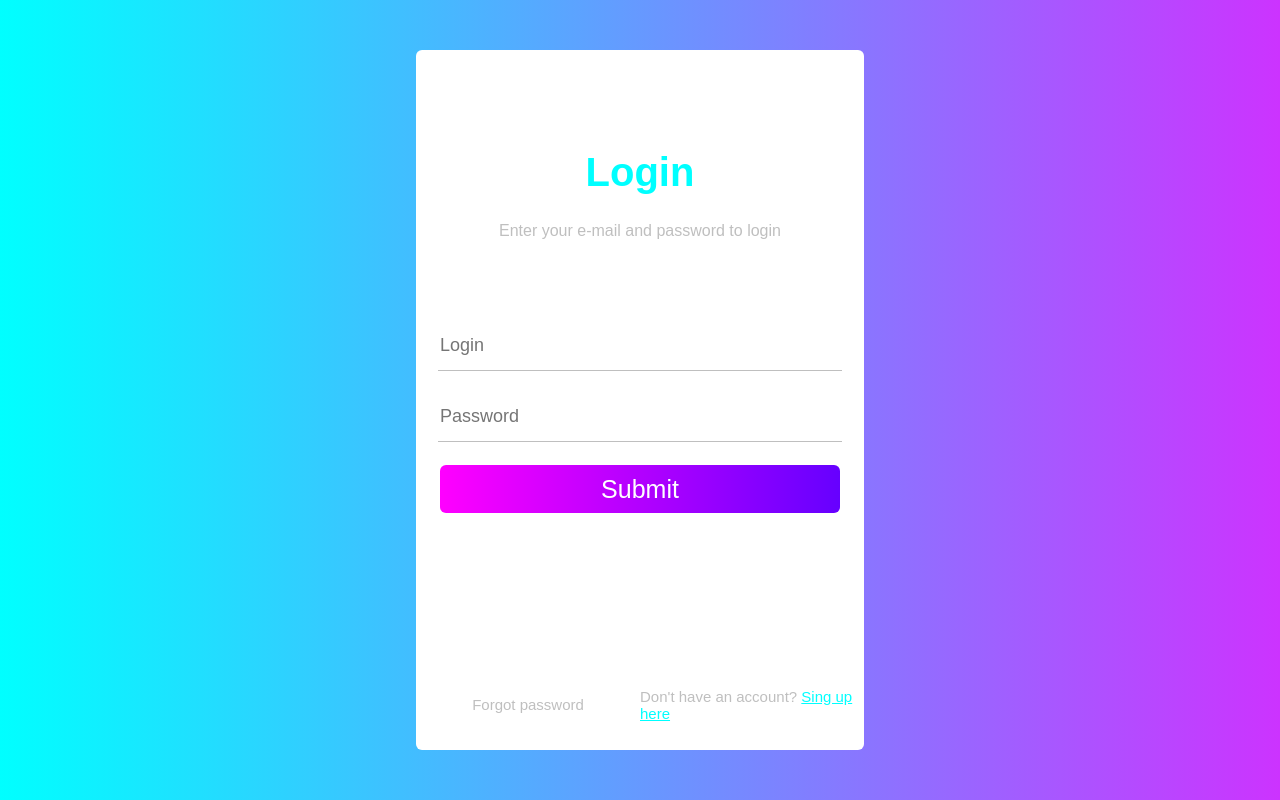
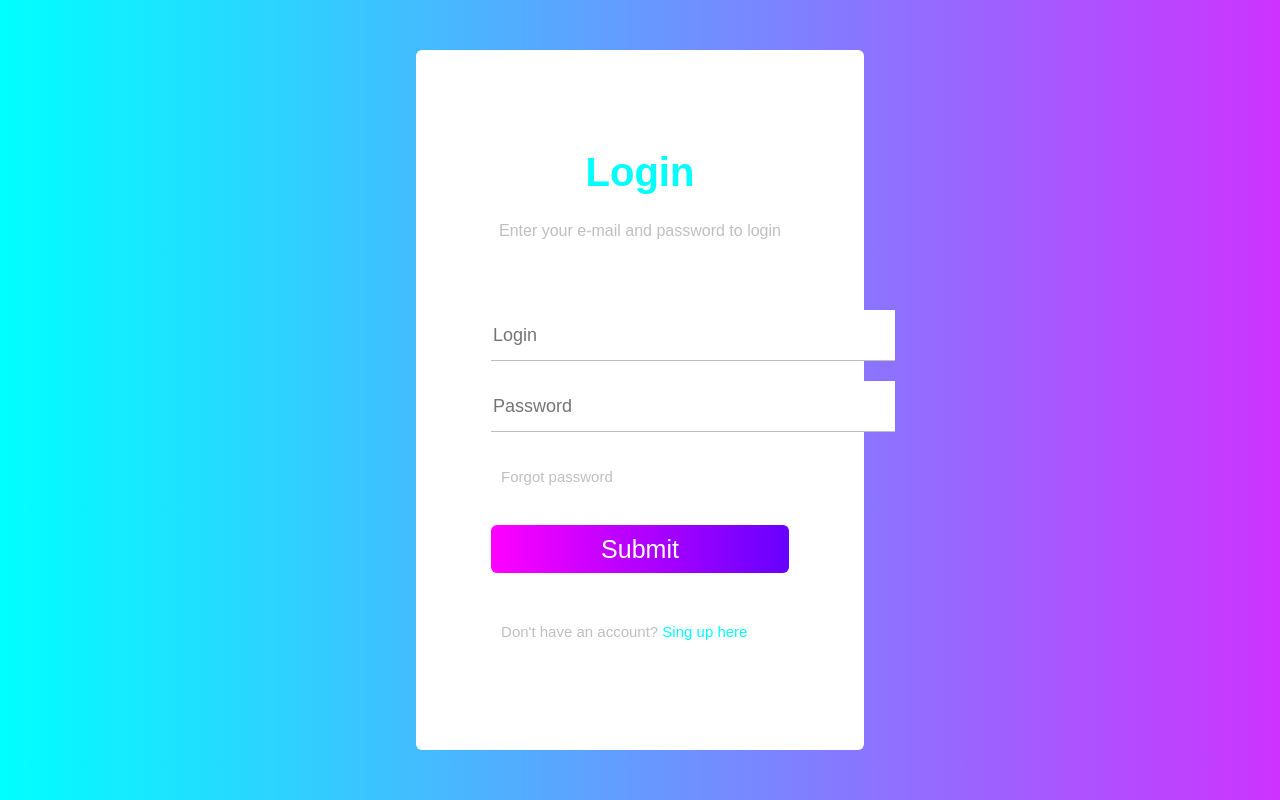
Before and after one commit to JanKolo04/task-table, a PHP site: page /login.html in a window 1280 px wide. Run offline with PHP 8.4, Linux system fonts and the light colour scheme.

Commit message:
perfect forontend for login page

```diff
--- a/login-style.css
+++ b/login-style.css
@@ -37,14 +37,20 @@
 }
 
 
+.allStuff {
+	margin-top: 50px;
+	height: 350px;
+	width: 66.5%;
+	margin-right: auto;
+	margin-left: auto;
+}
+
+
 .login {
-	display: block;
     font-size: 18px;
     line-height: 48px;
+    margin-top: 20px;
     width: 400px;
-  	margin-top: 80px;
-  	margin-right: auto;
-  	margin-left: auto;
   	border: none;
   	border-bottom: 1px solid #bfbfbf;
   	white-space: nowrap;
@@ -65,8 +71,6 @@
     line-height: 48px;
     width: 400px;
   	margin-top: 20px;
-  	margin-right: auto;
-  	margin-left: auto;
   	border: none;
   	border-bottom: 1px solid #bfbfbf;
   	white-space: nowrap;
@@ -78,6 +82,28 @@
 .passwd:focus {
 	border-bottom: 1px solid #00ffff;
 	outline: none;
+}
+
+
+#forgot {
+	margin-top: 20px;
+	width: 50%;
+	height: 50px;
+	display: flex;
+	justify-content: left;
+	align-items: center;
+}
+
+#forgot-text {
+	margin-left: 10px;
+	font-size: 15px;
+	color: #bfbfbf;
+	font-family: Arial, Helvetica, sans-serif;
+	text-decoration: none;
+}
+
+#forgot:hover {
+	text-decoration: underline;
 }
 
 
@@ -104,49 +130,18 @@
 }
 
 
-.forgotSignUp {
-	margin-top: 163px;
+#register-div {
+	margin-top: 30px;
 	width: 100%;
 	height: 50px;
 	display: flex;
-	flex-direction: row;
-	border-bottom-right-radius: 6px;
-	border-bottom-left-radius: 6px;
-}
-
-
-#forgot-text {
-	width: 50%;
-	height: 50px;
-	display: flex;
-	justify-content: center;
-	align-items: center;
-	border-bottom-left-radius: 6px;
-}
-
-#forgot {
-	font-size: 15px;
-	color: #bfbfbf;
-	font-family: Arial, Helvetica, sans-serif;
-	text-decoration: none;
-}
-
-#forgot:hover {
-	text-decoration: underline;
-}
-
-
-#register-div {
-	width: 50%;
-	height: 50px;
-	display: flex;
-	justify-content: center;
+	justify-content: left;
   	align-items: center;
-  	border-bottom-right-radius: 6px;
 }
 
 
 #register {
+	margin-left: 10px;
 	font-size: 15px;
 	color: #bfbfbf;
 	font-family: Arial, Helvetica, sans-serif;
@@ -157,4 +152,9 @@
 	font-size: 15px;
 	color: #00ffff;
 	font-family: Arial, Helvetica, sans-serif;
+	text-decoration: none;
 }
+
+#registerLink:hover {
+	text-decoration: underline;
+}
--- a/login.html
+++ b/login.html
@@ -16,26 +16,23 @@
 			<h1 id="text1">Login</h1>
 			<p id="text2">Enter your e-mail and password to login</p>
 
+			<div class="allStuff">
+				<center><input type="text" class="login" required placeholder="Login"></center>
+				<center><input type="Password" class="passwd" required placeholder="Password"></center>
 
-			<input type="text" class="login" required placeholder="Login">
-			<input type="Password" class="passwd" required placeholder="Password">
+				<div id="forgot">
+					<a id="forgot-text" href="main.html">Forgot password</a>
+				</div>
 
 
-			<div id="submit-div">
-				<button class="submit" id="submit">Submit</button>
-			</div>
-
-
-			<div class="forgotSignUp">
-				<div id="forgot-text">
-					<a id="forgot" href="main.html">Forgot password</a>
+				<div id="submit-div">
+					<button class="submit" id="submit">Submit</button>
 				</div>
 
 				<div id="register-div">
 					<p id="register">Don't have an account? <a id="registerLink" href="main.html">Sing up here</a></p>
 				</div>
 			</div>
-
 		</div>
 	</div>
 
```
